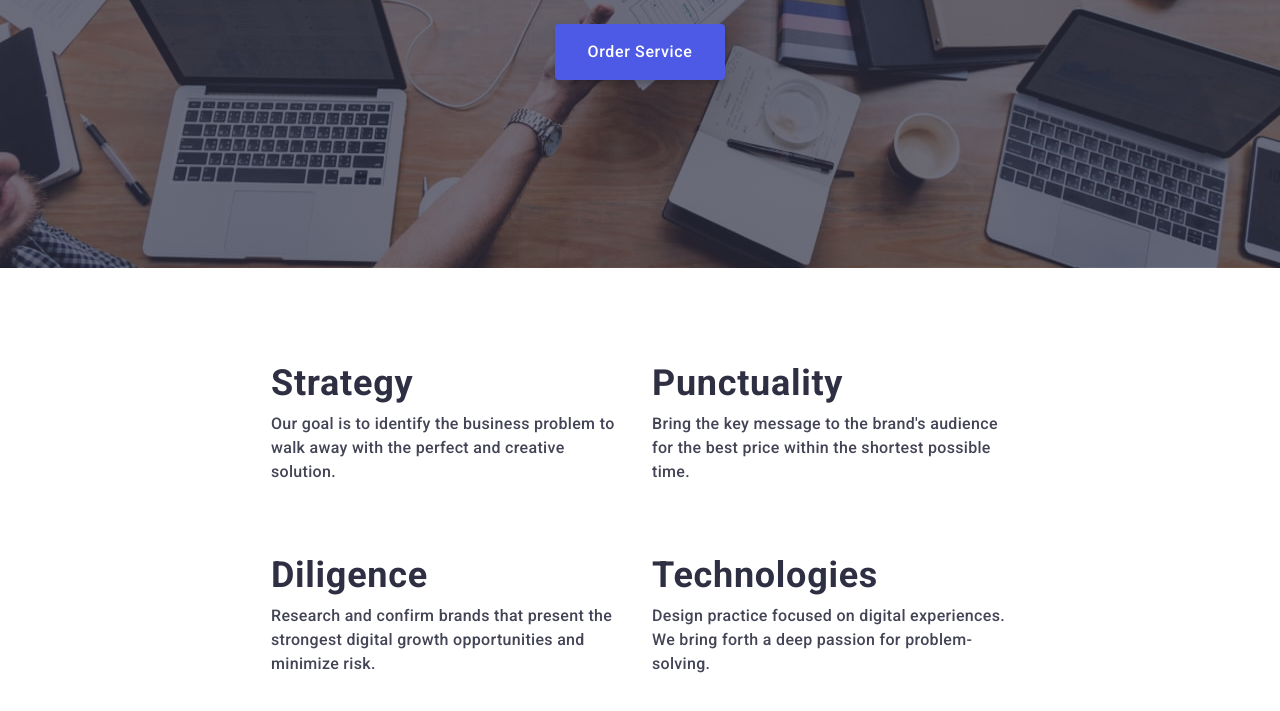
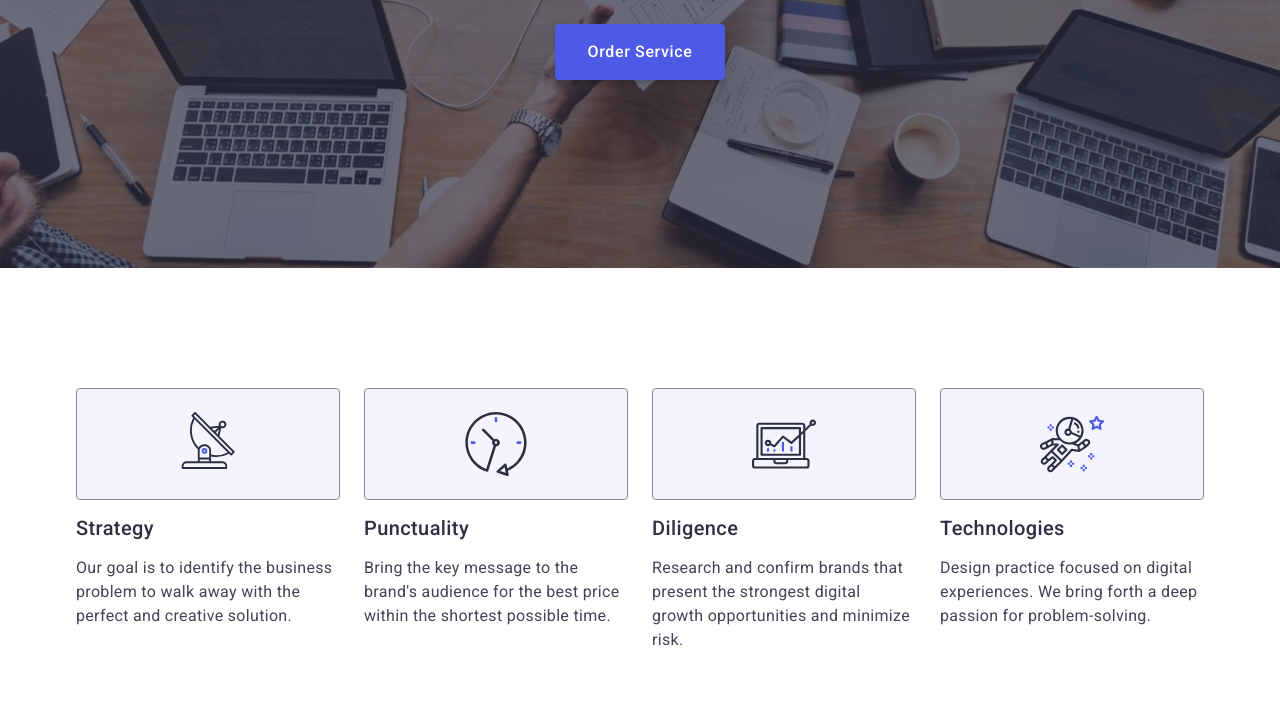
Before and after one commit to tatiana-baranova/goit-markup-hw-06, a plain HTML site: page index.html in a window 1280 px wide. Shown: the part 405-1116 px from the top of the page. Drawn offline with nearby package versions, Linux system fonts and the light colour scheme.

Commit message:
section-info

```diff
--- a/css/media.css
+++ b/css/media.css
@@ -125,7 +125,6 @@
 
     }
 
-    .title-text {}
 }
 
 
@@ -143,6 +142,11 @@
 
     .logo-header {
         margin-right: 76px;
+    }
+
+    .header-container {
+        width: 1440px;
+        height: 72px;
     }
 
     .nav-list {
@@ -178,4 +182,46 @@
         margin-bottom: 48px;
     }
 
+    .section-info {
+        padding: 120px 0;
+    }
+
+    .text-container {
+        width: 1158px;
+    }
+
+    .text-item {
+        gap: 24px;
+    }
+
+    .title-text {
+        font-weight: 500;
+        font-size: 20px;
+        line-height: 1.2;
+    }
+
+    .item-list {
+        flex-wrap: nowrap;
+        gap: 8px;
+        flex-basis: calc((100% - 72px) / 4);
+    }
+
+    .icons-item {
+        display: block;
+        display: flex;
+        align-items: center;
+        justify-content: center;
+        border: 1px solid #8e8f99;
+        border-radius: 4px;
+        width: 264px;
+        height: 112px;
+        background-color: #f4f4fd;
+        margin-bottom: 8px;
+    }
+
+    .text-list {
+        font-weight: 400;
+    }
+
+
 }
--- a/css/styles.css
+++ b/css/styles.css
@@ -100,8 +100,6 @@ button {
     display: flex;
     align-items: center;
     justify-content: space-between;
-    /* width: 1440px;
-    height: 72px; */
 }
 
 .top-logo {
@@ -179,7 +177,6 @@ button {
     background: #4d5ae5;
     padding: 16px 32px;
     border-radius: 4px;
-    /* min-width: 169px; */
     height: 56px;
     align-items: flex-start;
     justify-content: flex-start;
@@ -194,13 +191,7 @@ button {
 
 
 .section-info {
-    padding: 96px 16px;
-    /* padding: 120px 0; */
-}
-
-.text-container {
-    width: 320px;
-    /* width: 1158px; */
+    padding: 96px 0;
 }
 
 .text-item {
@@ -209,10 +200,6 @@ button {
     justify-content: center;
     align-items: flex-start;
     gap: 72px;
-    /* gap: 24px; */
-    /* display: flex;
-        align-items: flex-start;
-        gap: 24px; */
 
 }
 
@@ -224,13 +211,6 @@ button {
     letter-spacing: 0.02em;
     margin-bottom: 8px;
     color: #2e2f42;
-
-    /* font-weight: 500;
-    font-size: 20px;
-    line-height: 1.2;
-
-
-     */
 }
 
 .item-list {
@@ -239,28 +219,10 @@ button {
     align-items: flex-start;
     justify-content: flex-start;
     flex-direction: column;
-    /* gap: 8px; */
-    /* flex-basis: calc((100% - 72px) / 4); */
-
-    /* display: flex;
-        align-items: flex-start;
-        justify-content: flex-start;
-        flex-direction: column;
-        gap: 8px;
-        flex-basis: calc((100% - 72px) / 4); */
 }
 
 .icons-item {
     display: none;
-    /* display: flex;
-    align-items: center;
-    justify-content: center;
-    border: 1px solid #8e8f99;
-    border-radius: 4px;
-    width: 264px;
-    height: 112px;
-    background-color: #f4f4fd;
-    margin-bottom: 8px; */
 }
 
 .text-list {
@@ -269,7 +231,6 @@ button {
     line-height: 1.5;
     letter-spacing: 0.02em;
     color: #434455;
-    /* font-weight: 400; */
 }
 
 
```
